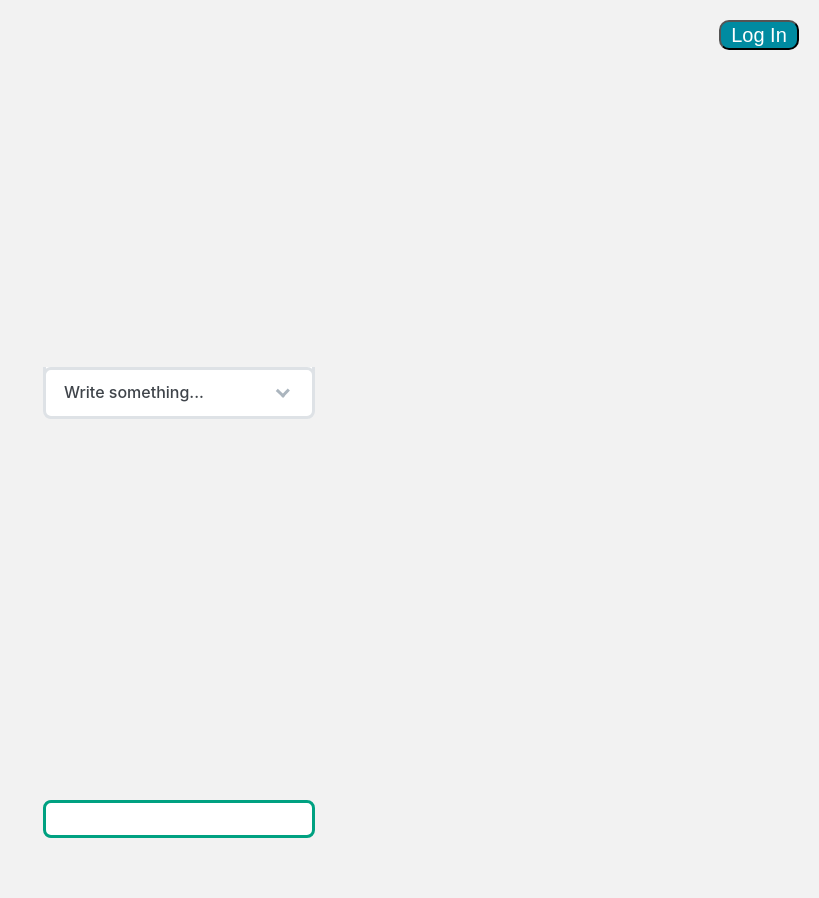
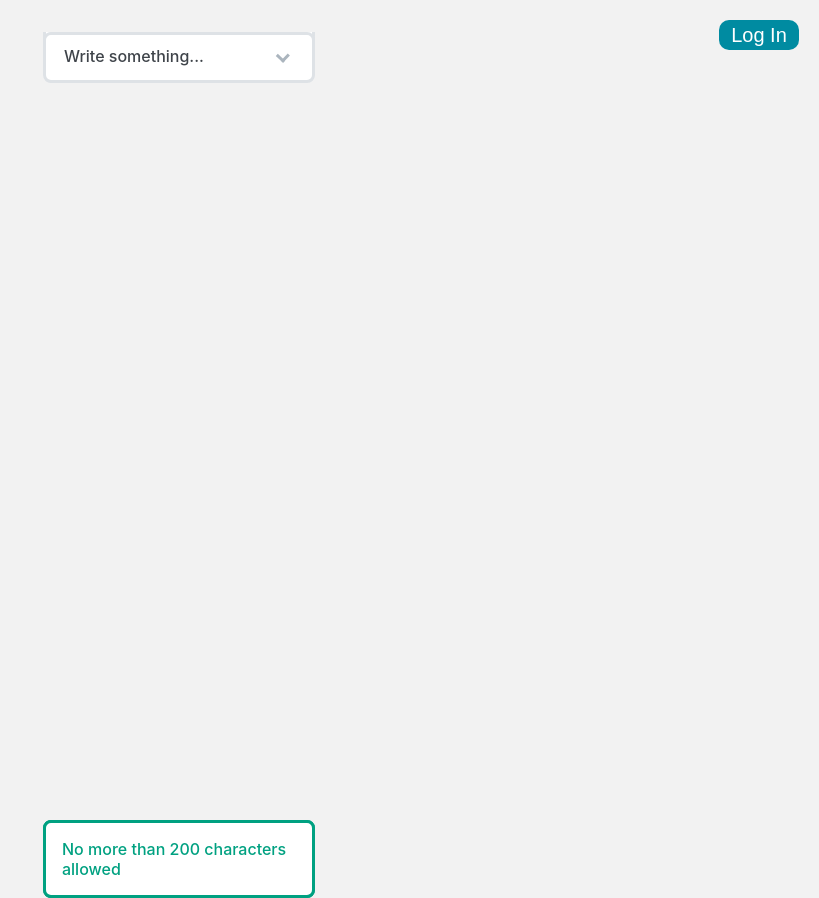
Before and after one commit to ilhmpy/To-Do-List-Angular-, an Angular app: page / in a window 1280 px wide. Shown: the whole page, without its empty margins (461-1280 px from the left). Before the commit the page ends 838 px from the top, so only its background shows below. Built offline with nearby package versions, Linux system fonts and the light colour scheme.

Commit message:
Validation for todoinput

```diff
--- a/src/app/app.component.ts
+++ b/src/app/app.component.ts
@@ -1,12 +1,10 @@
 import { Component } from '@angular/core';
 import { RouterOutlet } from '@angular/router';
-import { TodoComponent } from './todo/todo.component';
 
 @Component({
   selector: 'app-root',
   imports: [
     RouterOutlet,
-    TodoComponent
   ],
   templateUrl: './app.component.html',
   styleUrl: './app.component.css'
--- a/src/app/todo/todo.component.html
+++ b/src/app/todo/todo.component.html
@@ -1,22 +1,41 @@
 <main class="main">
     <button class="app-log-button">Log In</button>
     <div
-        [ngClass]="{ 'notification-active': notification.isVisible}"
+        [ngClass]="{
+            'notification-active':
+                todoValueForm.get('todoValue')?.errors?.['minlength'] &&
+                showNotification
+            }"
         class="todo_notification todo_menu bg"
     >
-        {{ notification.text }}
+        The field have less than 5 characters
     </div>
+
+    <div
+        [ngClass]="{
+            'notification-active':
+                todoValueForm.get('todoValue')?.errors?.['maxlength'] &&
+                showNotification
+            }"
+        class="todo_notification todo_menu bg"
+    >
+        No more than 200 characters allowed
+    </div>
+
     <div class="todo">
         <div class="todo-wrapper">
             <div
                 [ngClass]="{ 'menu-active': isMenuVisible && todoItems.length > 0 || todoItems.length > 0}"
                 class="todo_menu bg"
+                [formGroup]="todoValueForm"
             >
                 <input
                     class="todo_menu-input"
                     placeholder="Write something..."
-                    [(ngModel)]="todoValue"
+                    formControlName="todoValue"
                     (keydown)="onEnter($event)"
+                    minlength="5"
+                    maxlength="200"
                 />
                 <div
                     [ngClass]="{ 'arrow-active': isMenuVisible && todoItems.length > 0 || todoItems.length > 0}"
--- a/src/app/todo/todo.component.ts
+++ b/src/app/todo/todo.component.ts
@@ -1,7 +1,7 @@
 import { CommonModule } from '@angular/common';
 import { Component, ElementRef, ViewChild } from '@angular/core';
 import { trigger, transition, state, style, animate } from '@angular/animations';
-import { FormsModule } from "@angular/forms";
+import { FormBuilder, FormGroup, FormsModule, Validators, ReactiveFormsModule } from "@angular/forms";
 
 interface TodoItem {
   text: string;
@@ -9,7 +9,7 @@ interface TodoItem {
 }
 
 interface EditingItemInputValueInterface {
-  value: string;
+  value: string | null;
   i: number | null;
 }
 
@@ -27,7 +27,8 @@ const Notifications = [
   selector: 'app-todo',
   imports: [
     CommonModule,
-    FormsModule
+    FormsModule,
+    ReactiveFormsModule
   ],
   standalone: true,
   animations: [
@@ -43,16 +44,30 @@ const Notifications = [
 
 export class TodoComponent {
     @ViewChild('todoItemsElement') todoItemsElement?: ElementRef<HTMLDivElement>;
-    todoValue: string = "";
+   // todoValue: string = "";
     isMenuVisible = false;
 
     removingItem: TodoItem | null = null;
     editingItem: TodoItem | null = null;
-    editingItemInputValue: EditingItemInputValueInterface = { value: "", i: null };
+    editingItemInputValue: EditingItemInputValueInterface = { value: null, i: null };
+    showNotification: boolean = false;
 
     notification: NotificationInterface = { text: "", isVisible: false };
 
     todoItems: TodoItem[] = [];
+
+    todoValueForm: FormGroup;
+
+    isAllowedNewNotificationTimeout: boolean = true;
+
+    constructor(private fb: FormBuilder) {
+      this.todoValueForm = this.fb.group({
+        todoValue: [
+          '',
+          [ Validators.required, Validators.minLength(5), Validators.maxLength(199) ]
+        ]
+      })
+    }
 
     // сделать так что бы меню закрывалось когда уже нету элементов и открывалось когда появились
     // сделать так что бы и при нажатии на стрелочку тоже менялось положение меню
@@ -96,20 +111,35 @@ export class TodoComponent {
       }, 4000);
     }
 
+    NotificationTimeout() {
+      if (this.isAllowedNewNotificationTimeout) {
+        this.isAllowedNewNotificationTimeout = false;
 
-    // переписать систему уведомлений что бы те подходили для каждого вида ошибки
+        setTimeout(() => {
+          this.showNotification = false;
+          this.isAllowedNewNotificationTimeout = true;
+        }, 6000);
+      }
+    }
+
+
     onEnter(event: KeyboardEvent) {
-      if (event.key === "Enter" && this.editingItemInputValue.value === "") {
+      if (event.key === "Enter" && this.editingItemInputValue.value === null) {
+        this.showNotification = true;
+
         if (this.todoItems.length < 10) {
-          if (this.todoValue.length > 200 || this.todoValue.length < 5) {
-            this.UseNotification(0);
-            return;
+          const text = this.todoValueForm.get('todoValue')?.value;
+
+          if (!this.todoValueForm.get('todoValue')?.errors) {
+            this.todoItems = [{ text, checked: false }, ...this.todoItems];
+
+            this.todoValueForm.reset();
           }
 
-          this.todoItems = [{ text: this.todoValue, checked: false }, ...this.todoItems];
-          this.todoValue = "";
+          this.NotificationTimeout();
+
         } else {
-          this.todoValue = "";
+          this.todoValueForm.reset();
         }
       }
     }
@@ -119,16 +149,18 @@ export class TodoComponent {
         this.editingItem = this.todoItems[i];
         this.editingItemInputValue = { value: this.todoItems[i].text, i };
       } else {
-        if (this.editingItemInputValue.value.length < 200 && this.editingItemInputValue.value.length > 5) {
-          this.todoItems = this.todoItems.map((todoItem: TodoItem, idx: number) => {
-            if (idx === i) {
-              return { ...todoItem, text: this.editingItemInputValue.value }
-            }
+          if (this.editingItemInputValue.value) {
+            if (this.editingItemInputValue.value.length < 200 && this.editingItemInputValue.value.length > 5) {
+              this.todoItems = this.todoItems.map((todoItem: TodoItem, idx: number) => {
+                if (idx === i) {
+                  return { ...todoItem, text: this.editingItemInputValue.value ? this.editingItemInputValue.value : "" }
+                }
 
-            return todoItem;
-          });
+                return todoItem;
+              });
+          }
         } else {
-          this.UseNotification(1);
+          //this.UseNotification(1);
         }
 
         this.editingItem = null;
@@ -159,7 +191,7 @@ export class TodoComponent {
     // перенести 200 и 5 в константы
 
     get TruncatedText() {
-      if (this.editingItemInputValue) {
+      if (this.editingItemInputValue && this.editingItemInputValue.value) {
         return this.editingItemInputValue.value.length > 200 ?
           this.editingItemInputValue.value.slice(0, 200) :
           this.editingItemInputValue.value;
@@ -169,6 +201,7 @@ export class TodoComponent {
     }
 
     get ExcessText() {
-      return this.editingItemInputValue.value.slice(200);
+      const text = this.editingItemInputValue.value ? this.editingItemInputValue.value.slice(200) : "";
+      return text;
     }
 }
--- a/src/styles.css
+++ b/src/styles.css
@@ -1,10 +1,10 @@
 body {
+    width: 100%;
     background: #F2F2F2;
     display: flex;
+    justify-content: center;
     margin: 0;
     padding: 0;
-    justify-content: center;
-    align-items: center;
     height: 100vh;
     font-family: "Inter", sans-serif;
     overflow-y: hidden;
@@ -45,3 +45,7 @@ textarea {
 textarea:focus {
     outline: none;
 }
+
+button {
+    border: 0;
+}
```
